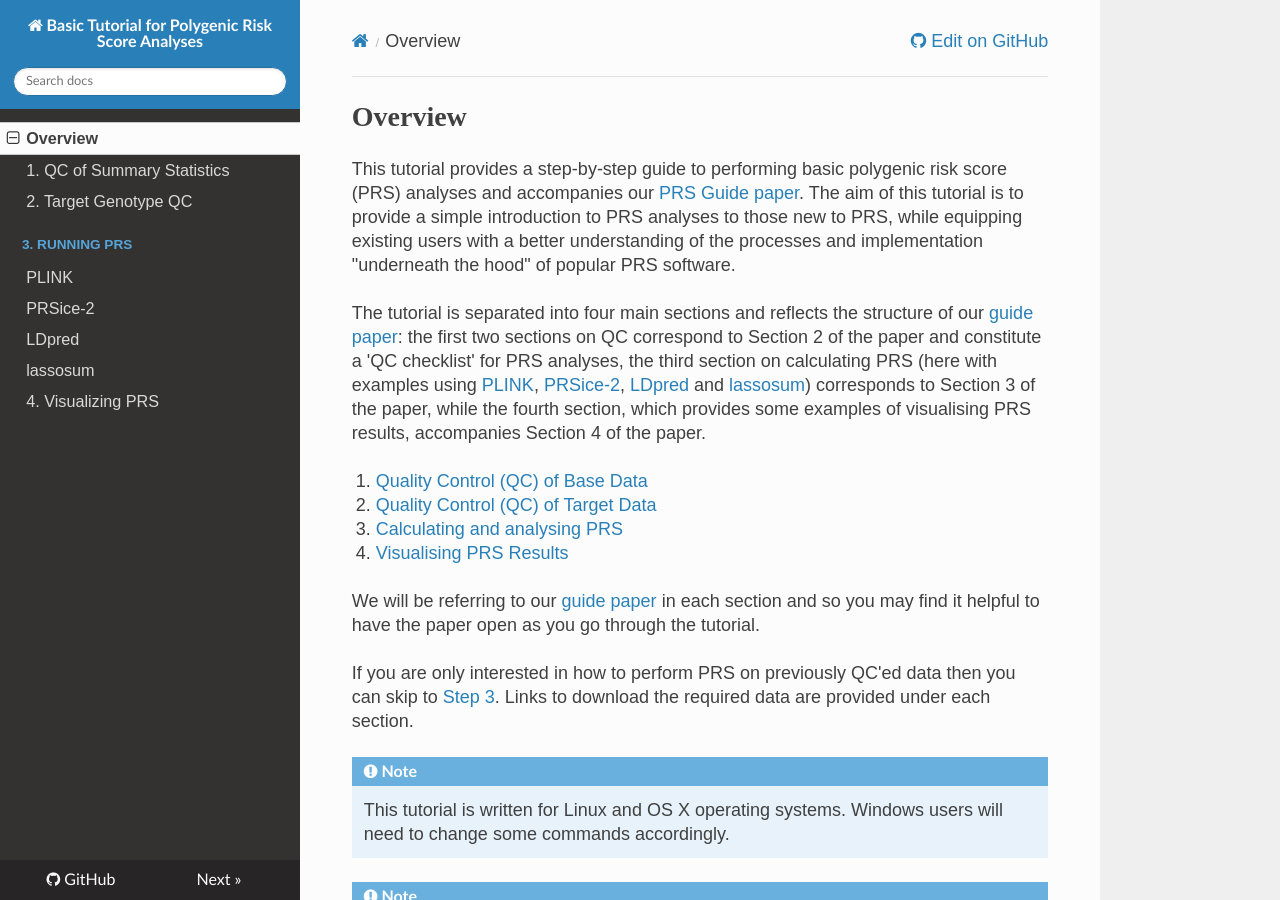
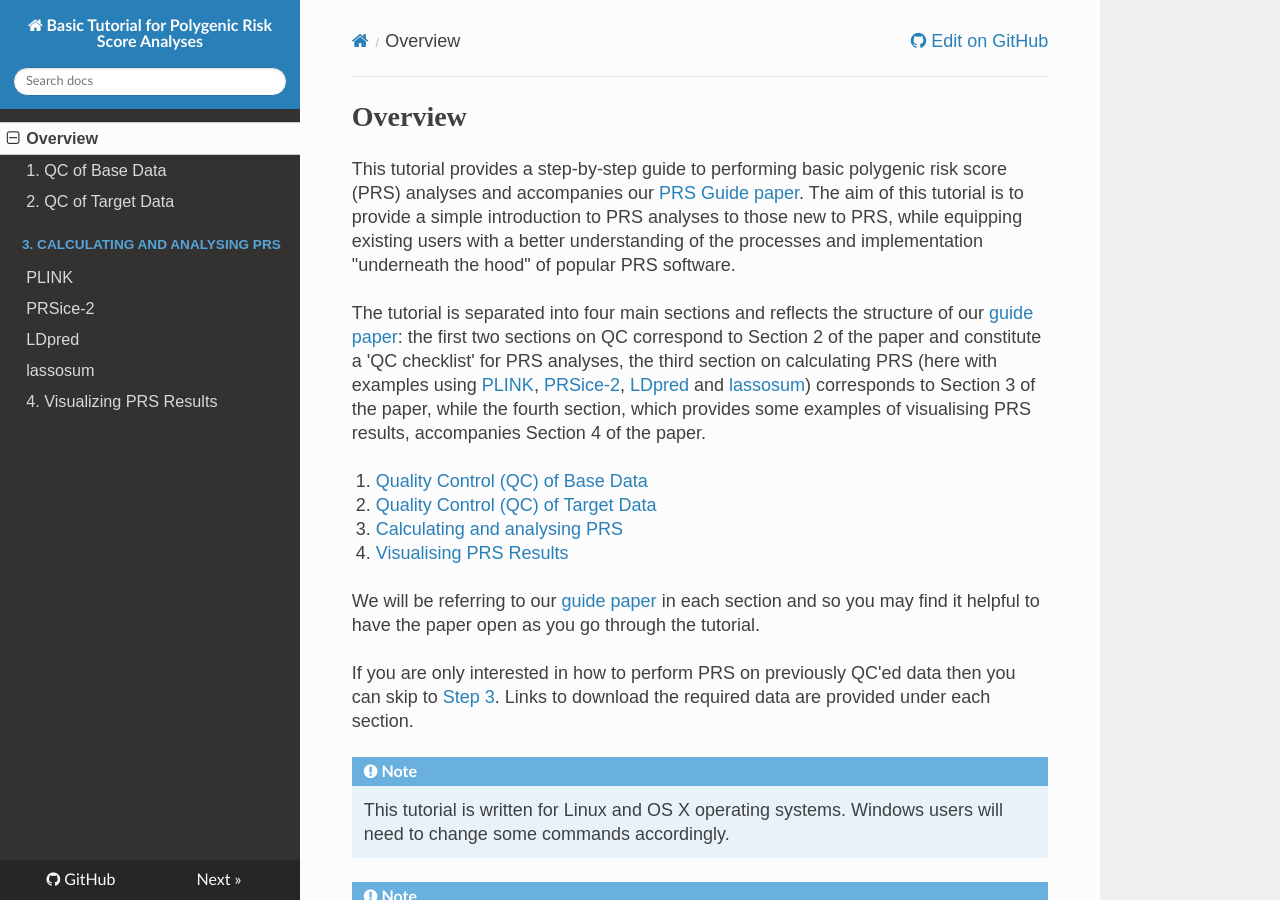
Before and after one commit to choishingwan/PRS-Tutorial, an MkDocs documentation site: the page built from docs/index.md, in a window 1280 px wide and 900 px high. Built offline with MkDocs 1.6.1, drawn with Linux system fonts in a browser that asks for light colours; nearby versions of some CDN libraries.

Commit message:
[Update] Side bar titles

```diff
--- a/mkdocs.yml
+++ b/mkdocs.yml
@@ -3,14 +3,14 @@ repo_url: https://github.com/choishingwan/PRS-Tutorial
 site_author: Shing Wan CHOI
 nav:
     - index.md
-    - 1. QC of Summary Statistics: base.md
-    - 2. Target Genotype QC: target.md
-    - 3. Running PRS:
+    - 1. QC of Base Data: base.md
+    - 2. QC of Target Data: target.md
+    - 3. Calculating and analysing PRS:
         - PLINK: plink.md
         - PRSice-2: prsice.md
         - LDpred: ldpred.md
         - lassosum: lassosum.md
-    - 4. Visualizing PRS: plink_visual.md
+    - 4. Visualizing PRS Results: plink_visual.md
 
 theme: readthedocs
 markdown_extensions:
```
